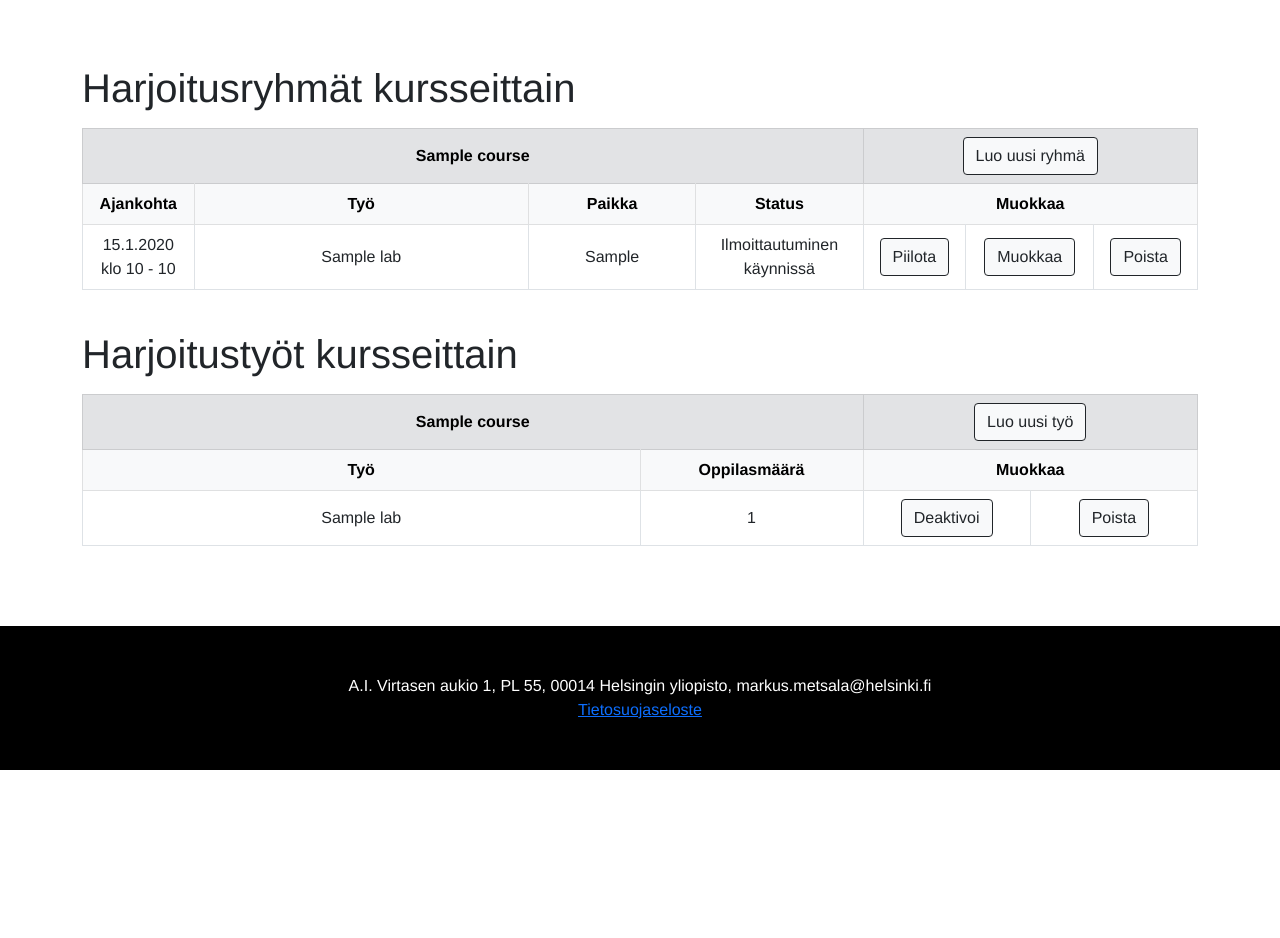
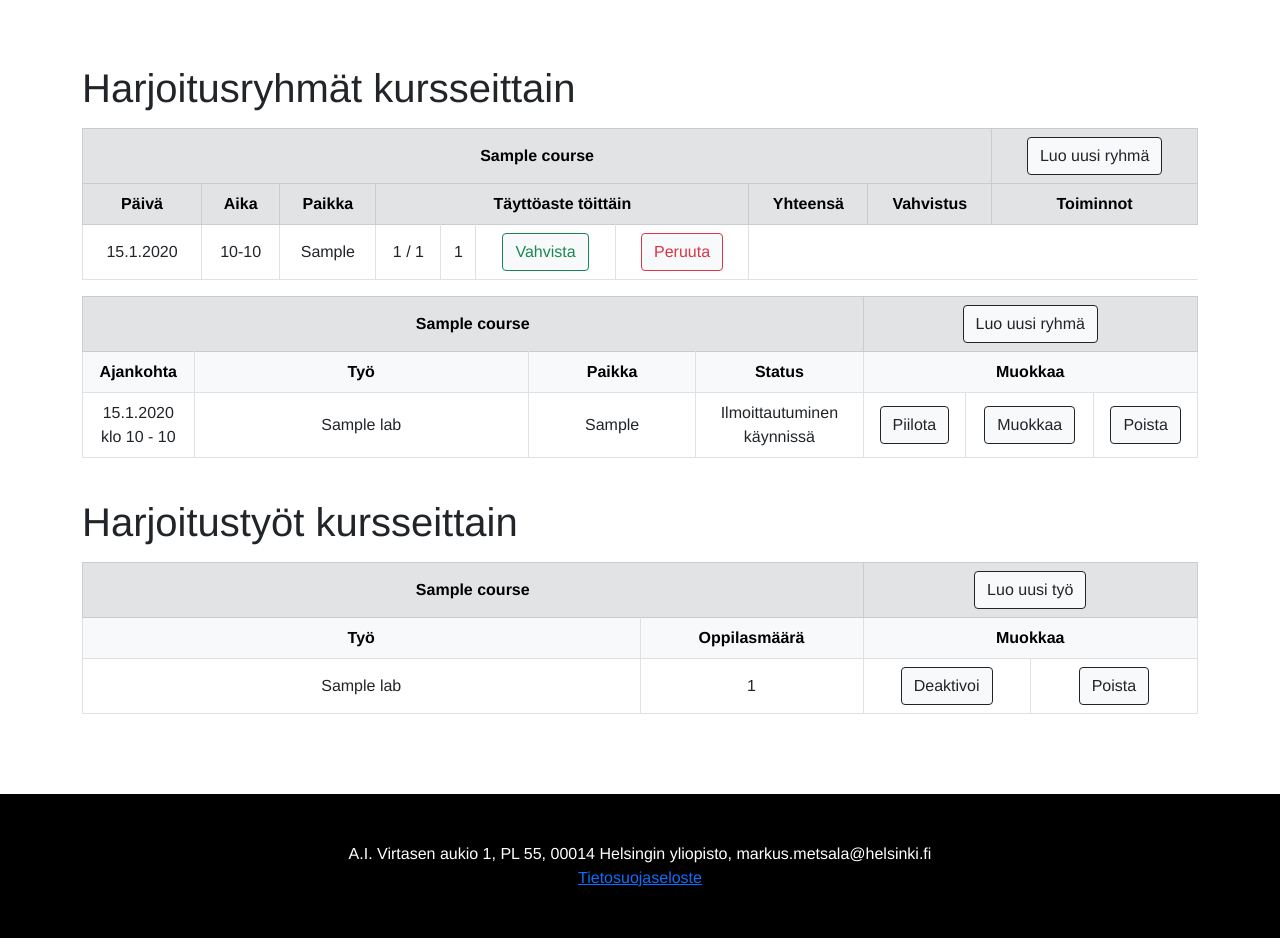
Before and after one commit to Salmela/ilmo, a Django app: page /created_labs/ in a window 1280 px wide. Shown: the part 120-1058 px from the top of the page. Before the commit the page ends 890 px from the top, so only its background shows below. Run offline with Django 5.2, Linux system fonts and the light colour scheme; a user stored in the database is signed in; tables that the repository leaves empty hold one stand-in row (values such as "Sample post"); parts of the project's set-up code (start-up, migrations or seed data) failed here and were passed over.

Commit message:
groups by date in created_labs

```diff
--- a/app/ilmoweb/templates/created_labs.html
+++ b/app/ilmoweb/templates/created_labs.html
@@ -4,6 +4,64 @@
 <div class="container-sm">
   <h1 class="float-left mb-3">Harjoitusryhmät kursseittain</h1>
 </div>
+
+{% for course in courses %}
+<div class="container-sm" id="table-sm">
+  <table class="table table-bordered align-middle">
+    <thead>
+      <tr class="table-secondary">
+        <th class="align-middle" colspan="9">{{course.name}}</th>
+        <th colspan="1">
+          <form action="/create_group" method="GET">
+            <input type="hidden" name="course_id" value="{{ course.id }}">
+            <input type="hidden" name="course_name" value="{{ course.name }}">
+            <input class="btn btn-light btn-outline-dark" id="button" type="submit" data-testid="course_{{course.id}}" value="Luo uusi ryhmä">
+          </form>
+        </th>
+      </tr>
+      <tr class="table-secondary">
+        <th colspan="1">Päivä</th>
+        <th colspan="1">Aika</th>
+        <th colspan="1">Paikka</th>
+        <th colspan="4">Täyttöaste töittäin</th>
+        <th colspan="1">Yhteensä</th>
+        <th colspan="1">Vahvistus</th>
+        <th colspan="2">Toiminnot</th>
+      </tr>
+    </thead>
+    {% for date in groups_by_date %}
+      {% if date.course == course %}
+        <tbody>
+          <td>{{date.date.day}}.{{date.date.month}}.{{date.date.year}}</td>
+          <td>{{date.start_time.hour}}-{{date.end_time.hour}}</td>
+          <td>{{date.place}}</td>
+          {% for lab in date.labs %}
+          <td>
+            <span class="d-inline-block" tabindex="0" data-toggle="tooltip" title="{{ lab.name }}">
+            {% for group in date.groups %}
+              {% if group.lab_id == lab.id%}
+                {{group.signed_up_students}} / {{lab.max_students}}
+              {% endif %}
+            {% endfor %}
+            </span>
+          </td>
+          {% endfor %}
+          <td>{{date.signup_sum}}</td>
+          <td><button type="button" class="btn btn-light btn-outline-success">Vahvista</button></td>
+          <td>
+            <button type="button" class="btn btn-light btn-outline-danger">Peruuta</button>
+          </td>
+        </tbody>
+      {% endif %}
+    {% endfor %}
+  </table>
+</div>
+
+{% endfor %}
+
+
+
+
 {% for course in courses %}
   <div class="container-sm" id="table-sm">
     <table class="table table-bordered align-middle">
--- a/app/ilmoweb/views.py
+++ b/app/ilmoweb/views.py
@@ -88,9 +88,40 @@ def created_labs(request):
 
     courses = Courses.objects.all()
     course_labs = Labs.objects.filter(is_visible=1)
-    lab_groups = LabGroups.objects.filter(deleted=0).order_by('date')
+    groups = LabGroups.objects.filter(deleted=0).order_by('date')
+
+    lab_groups = LabGroups.objects.select_related('lab__course', 'assistant').filter(deleted=False)
+
+    dates_times = set()
+    groups_by_date_time = []
+
+    for lab_group in lab_groups:
+        date_time_key = (lab_group.date, lab_group.start_time, lab_group.end_time, lab_group.place)
+
+        if date_time_key not in dates_times:
+            dates_times.add(date_time_key)
+
+            dict_entry = {
+                'course': lab_group.lab.course,
+                'date': lab_group.date,
+                'start_time': lab_group.start_time,
+                'end_time': lab_group.end_time,
+                'place': lab_group.place,
+                'labs': Labs.objects.filter(course=lab_group.lab.course),
+                'groups': [group for group in lab_groups if
+                           (group.date, group.start_time, group.end_time, group.place) == date_time_key],
+                'signup_sum':sum([group.signed_up_students for group in lab_groups if
+                           (group.date, group.start_time, group.end_time, group.place) == date_time_key])
+            }
+
+            groups_by_date_time.append(dict_entry)
+
+    for i in groups_by_date_time:
+        print(i)
+
+
     return render(request, "created_labs.html", {"courses":courses, "labs":course_labs,
-                                                 "lab_groups":lab_groups})
+                                                 "lab_groups":groups, 'groups_by_date':groups_by_date_time})
 
 @login_required(login_url='login')
 def create_lab(request):
```
